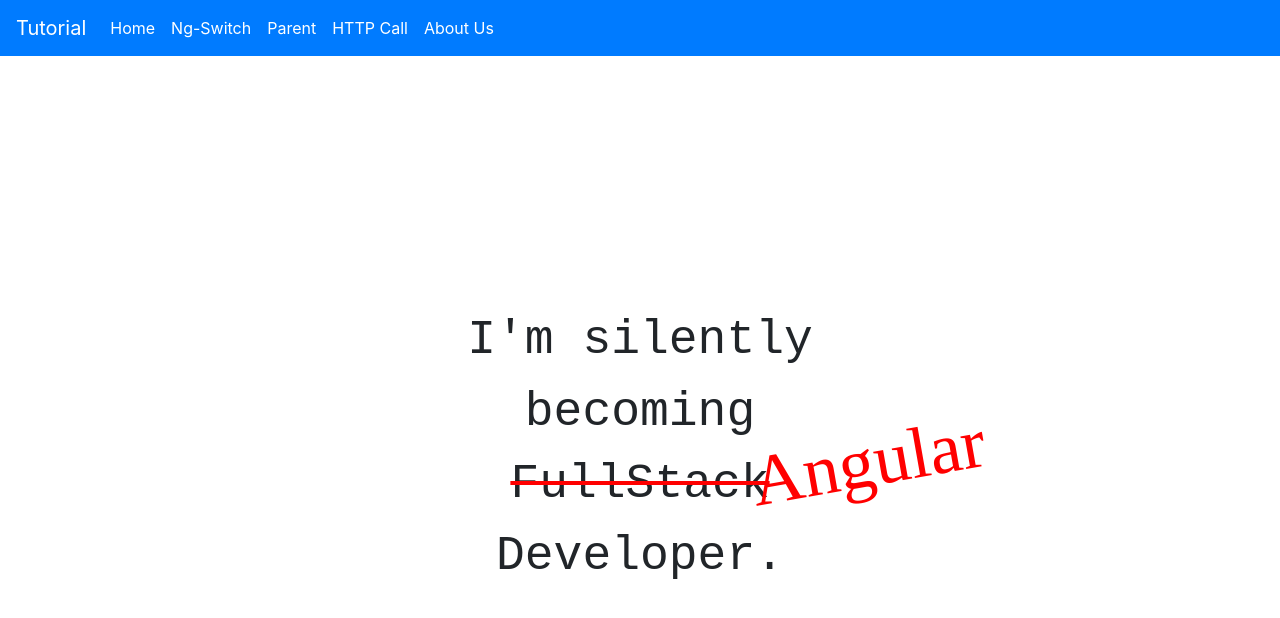
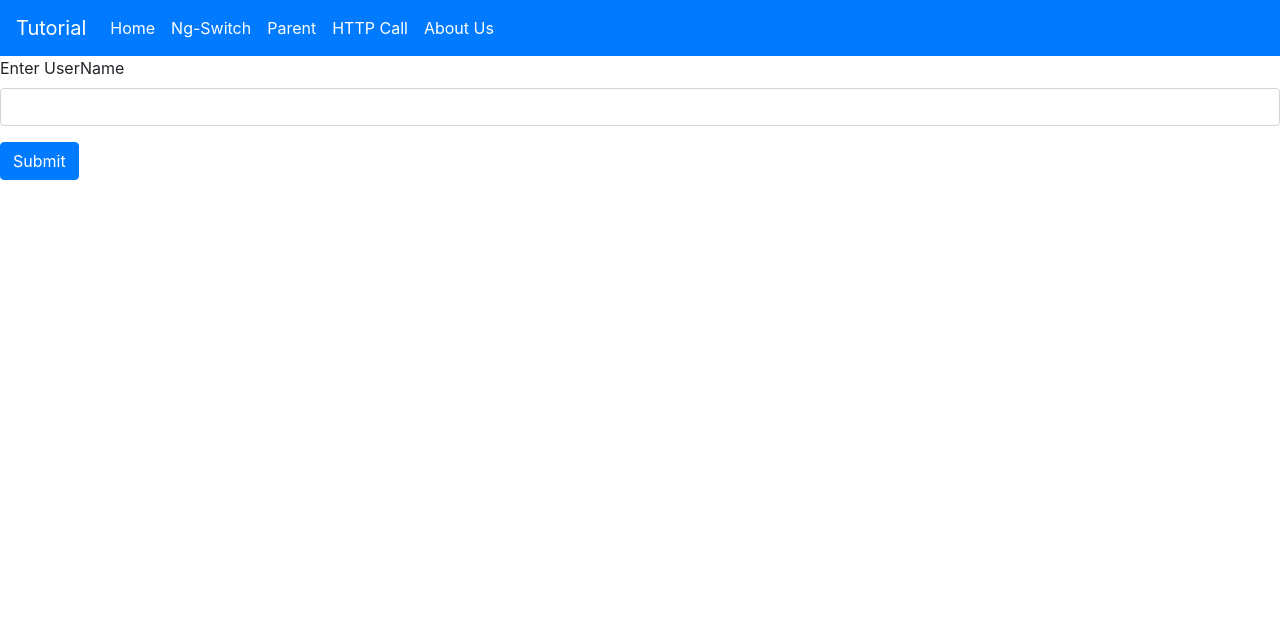
Before and after one commit to Nagarjuna-Singamsetti/Nisha_Singla_Tutorial_Practice, an Angular app: page /adduser in a window 1280 px wide. Before the commit this address led to /home. Shown: the top 618 px of the page. Built offline with nearby package versions, Linux system fonts and the light colour scheme.

Commit message:
CanDeactivate Route Guard for single Component (not Recommended) Added

```diff
--- /dev/null
+++ b/src/app/components/add-user/add-user.component.html
@@ -0,0 +1,7 @@
+<div>
+    <div class="form-group">
+        <label>Enter UserName</label>
+<input type="text" class="form-control" [formControl]="userName">
+    </div>
+    <input type="submit" class="btn btn-primary" vlue="Add User"/>
+</div>
--- /dev/null
+++ b/src/app/components/add-user/add-user.component.ts
@@ -0,0 +1,16 @@
+import { Component, OnInit } from '@angular/core';
+import { FormControl } from '@angular/forms';
+
+@Component({
+  selector: 'app-add-user',
+  templateUrl: './add-user.component.html',
+  styleUrls: ['./add-user.component.css']
+})
+export class AddUserComponent implements OnInit {
+userName:FormControl=new FormControl();
+  constructor() { }
+
+  ngOnInit(): void {
+  }
+
+}
--- a/src/app/components/users/users.component.html
+++ b/src/app/components/users/users.component.html
@@ -1,4 +1,5 @@
 <h1 class="text-center">Http Service</h1>
+<button type="button" class="btn btn-danger" routerLink="/adduser"> Add User</button>
 
 <div *ngIf="userData.length>0; else noUsers">
     <table class="table">
--- /dev/null
+++ b/src/app/guards/unsaved-changes.guard.ts
@@ -0,0 +1,17 @@
+import { Injectable } from '@angular/core';
+import { ActivatedRouteSnapshot, CanDeactivate, RouterStateSnapshot, UrlTree } from '@angular/router';
+import { Observable } from 'rxjs';
+import { AddUserComponent } from '../components/add-user/add-user.component';
+
+@Injectable({
+  providedIn: 'root'
+})
+export class UnsavedChangesGuard implements CanDeactivate<AddUserComponent> {
+  canDeactivate(component:AddUserComponent){
+    if(component.userName.dirty){
+return window.confirm('You have some unsaved changes. Are you sure you want to navigate?');
+    }
+    return true;
+  }
+
+  }
```
Also changed, not shown: src/app/app-routing.module.ts (+8 -4 lines), src/app/app.module.ts (+8 -3 lines), src/app/components/add-user/add-user.component.css (added), 2 other files (tests, documents, lock files or other folders).
